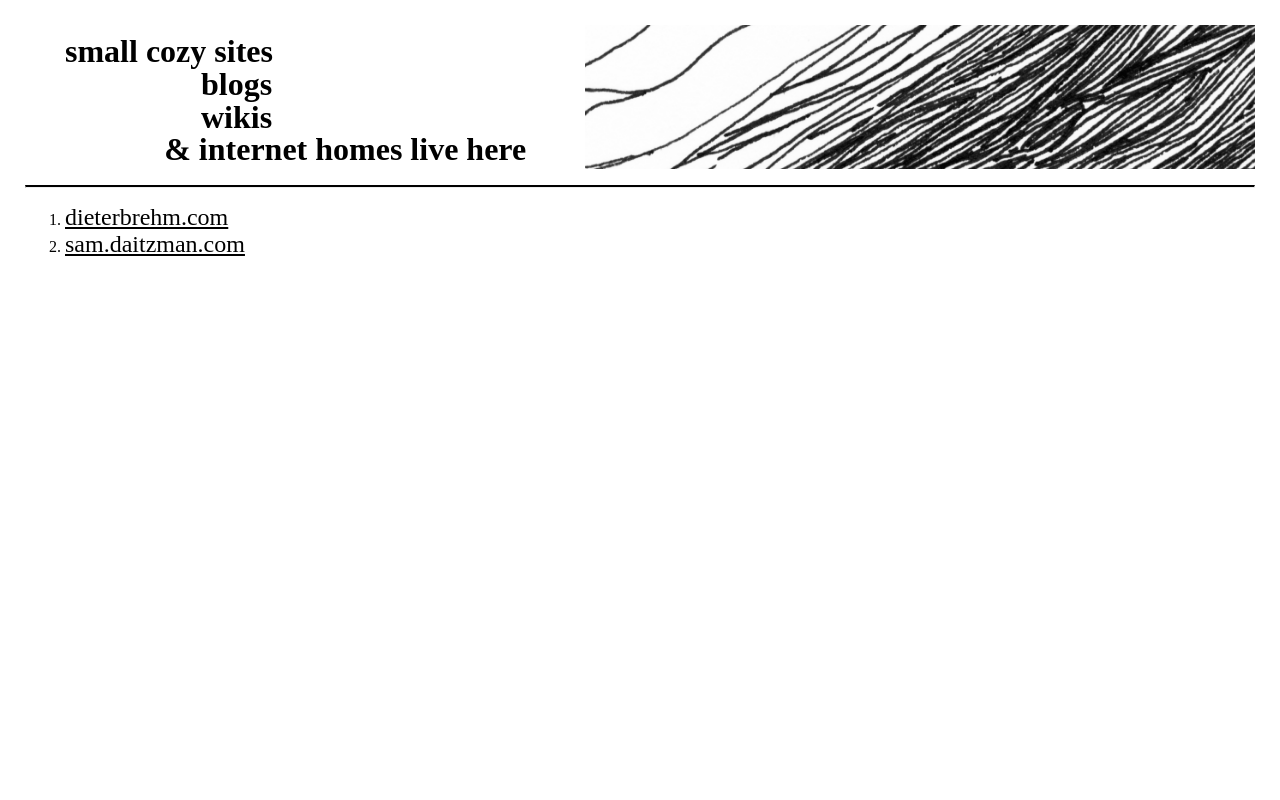
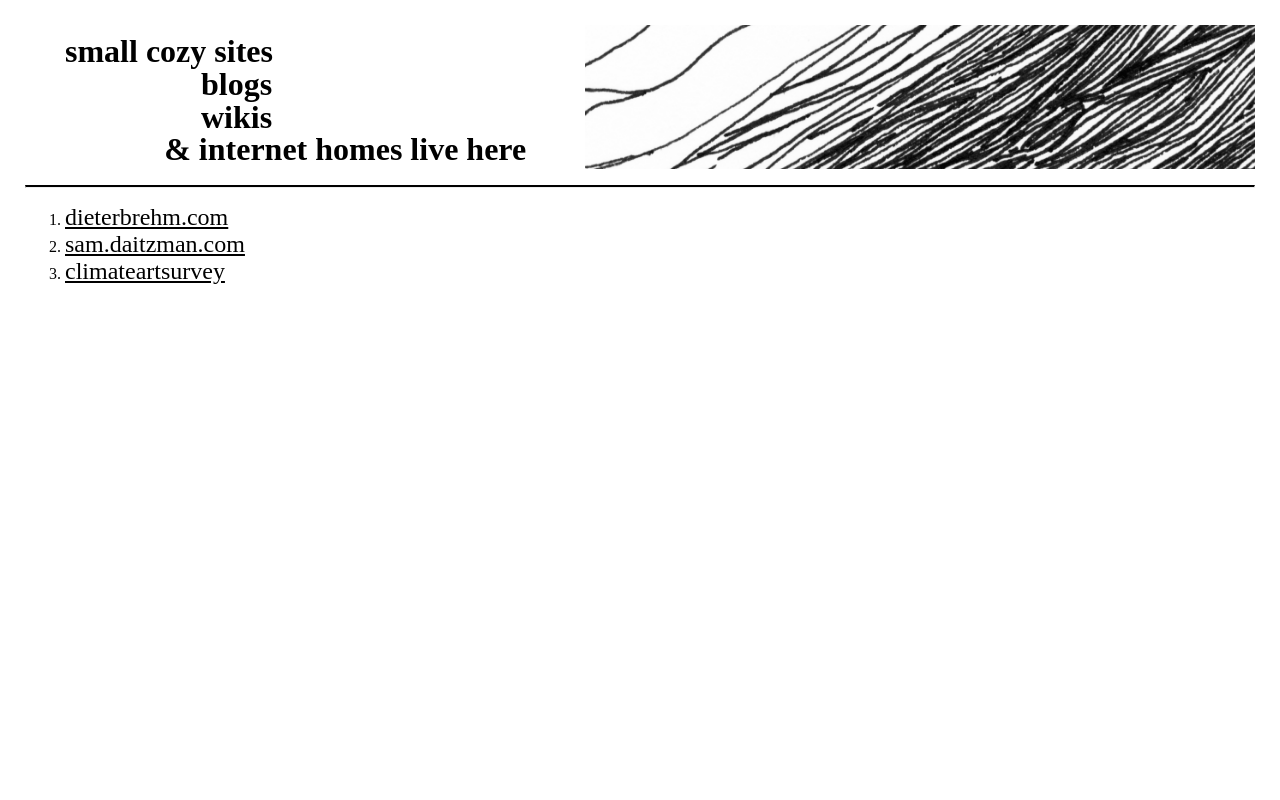
Before and after one commit to Inkering/ring, a plain HTML site: page index.html in a window 1280 px wide. Shown: the top 800 px of the page. Drawn offline with Linux system fonts and the light colour scheme; a web font is replaced by a local one.

Commit message:
add climate art survey

```diff
--- a/index.html
+++ b/index.html
@@ -28,6 +28,7 @@
         <ol>
             <li><a href="https://www.dieterbrehm.com/">dieterbrehm.com</a></li>
             <li><a href="https://sam.daitzman.com/">sam.daitzman.com</a></li>
+            <li><a href="https://climateartsurvey.netlify.app/">climateartsurvey</a></li>
         </ol>
     </div>
 
```
